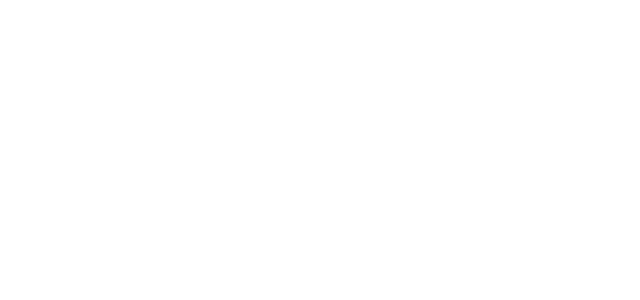
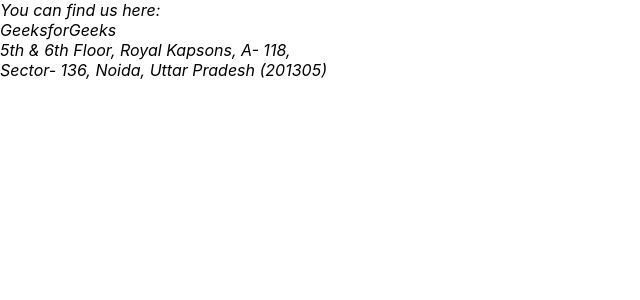
Before and after one commit to happybanwal/resume-website, a React (Create React App) app: page /details in a window 1280 px wide. Before the commit this address had no page. Shown: the top 300 px of the page, without its empty margins (0-640 px from the left). Built offline with nearby package versions, Linux system fonts and the light colour scheme.

Commit message:
detail screen added

```diff
--- a/src/App.js
+++ b/src/App.js
@@ -8,15 +8,16 @@
 } from "react-router-dom";
 import ViewImage from './Screen/Images';
 import Home from './Screen/Home';
+import Detail from './Screen/Detail';
 
 function App() {
   return (
     <Router>
-
-        <Routes>
-          <Route exact path="/" element={<Home/>}/>
-          <Route exact path="/img/:id" element={<ViewImage/>}/>
-        </Routes>
+      <Routes>
+        <Route exact path="/" element={<Home />} />
+        <Route exact path="/details" element={<Detail/>} />
+        <Route exact path="/img/:id" element={<ViewImage />} />
+      </Routes>
     </Router>
   );
 }
--- /dev/null
+++ b/src/Screen/Detail.jsx
@@ -0,0 +1,16 @@
+import React from "react";
+
+function Detail() {
+  return (
+    <address>
+      You can find us here:
+      <br />
+      GeeksforGeeks
+      <br />
+      5th & 6th Floor, Royal Kapsons, A- 118, <br />
+      Sector- 136, Noida, Uttar Pradesh (201305)
+    </address>
+  );
+}
+
+export default Detail;
--- a/src/Screen/Images.jsx
+++ b/src/Screen/Images.jsx
@@ -1,9 +1,9 @@
-import React, { useEffect } from "react";
-import { AdvancedImage } from "@cloudinary/react";
+import React from 'react'
+
 // import { fill } from "@cloudinary/url-gen/actions/resize";
 import { Cloudinary } from "@cloudinary/url-gen";
 import { useParams } from "react-router-dom";
-import axios from "axios";
+
 // import { thumbnail } from "@cloudinary/url-gen/actions/resize";
 // import { byRadius } from "@cloudinary/url-gen/actions/roundCorners";
 // import { focusOn } from "@cloudinary/url-gen/qualifiers/gravity";
@@ -22,31 +22,9 @@
 
   const myImage = cld.image(`${routeParams.id}`);
 
-  // Resize to 250 x 250 pixels using the 'fill' crop mode.
-  // myImage.resize(
-  //   thumbnail().width(600).height(1000).gravity(focusOn(FocusOn.face()))
-  // );
+  console.log(myImage)
 
-  const getResumePhoto = async () => {
-    try {
-      const config = {
-        headers: {
-          Accept: "application/json",
-        },
-      };
-      const res = await axios.get(
-        "https://resume-builder-ar9x.onrender.com/api/v1/resume/getResumePhoto/axa1rnie1vyrrcnf8fvb",
-        config
-      );
-      console.log(res);
-    } catch (error) {
-      console.log(error);
-    }
-  };
 
-  useEffect(() => {
-    getResumePhoto();
-  }, []);
 
   const myUrl = myImage.toURL();
   console.log({ myUrl });
```
